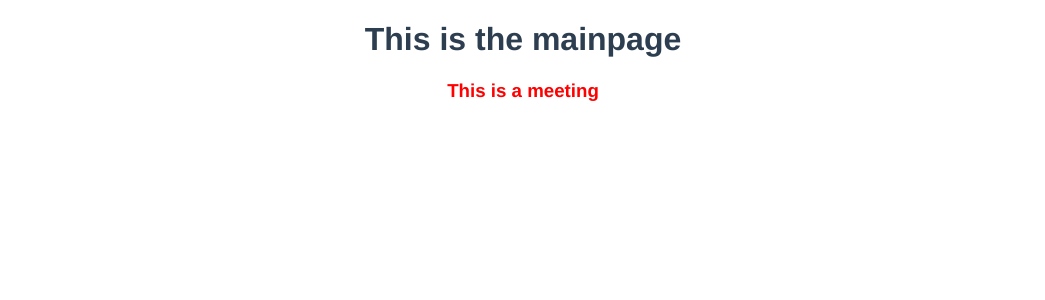
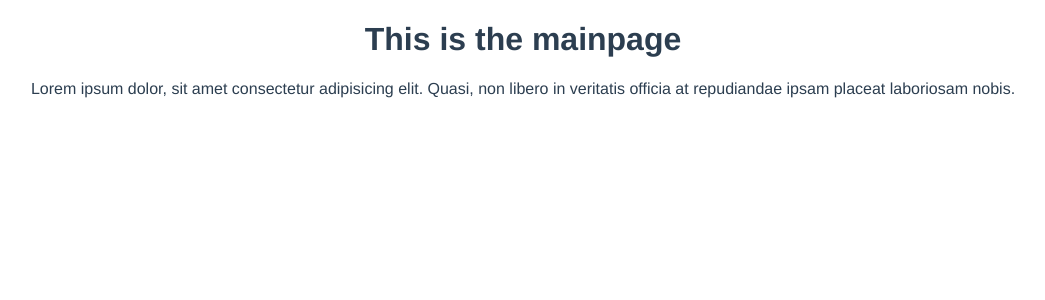
Before and after one commit to jensengbg-ali-suliman/webmeet, a Vue app: page / in a window 1280 px wide. Shown: the top 300 px of the page, without its empty margins (117-1162 px from the left). Built offline with nearby package versions, Linux system fonts and the light colour scheme; no server answers.

Commit message:
Update Meeting.vue

```diff
--- a/src/components/Meeting.vue
+++ b/src/components/Meeting.vue
@@ -1,13 +1,27 @@
 <template>
   <div class="wrapper">
-    <h3>This is a meeting</h3>
+    <p>
+      Lorem ipsum dolor, sit amet consectetur adipisicing elit. Quasi, non
+      libero in veritatis officia at repudiandae ipsam placeat laboriosam nobis.
+    </p>
   </div>
 </template>
 
 <script>
 export default {
-    name: 'Meeting'
-};
+  name: 'Meeting',
+  created() {
+    fetch('https://api.jsonbin.io/b/5f6b3568302a837e956c0b81', {
+      method: 'GET',
+      headers: {
+        'secret-key':
+          '$2b$10$JU3Aru2zmVBe81YgmOpOdeGXs2o1wG8/zScHJo64GAltQ44l5k/qG',
+      },
+    })
+      .then((response) => response.json())
+      .then((data) => console.log(data))
+  },
+}
 </script>
 
 <style lang="scss">
```
